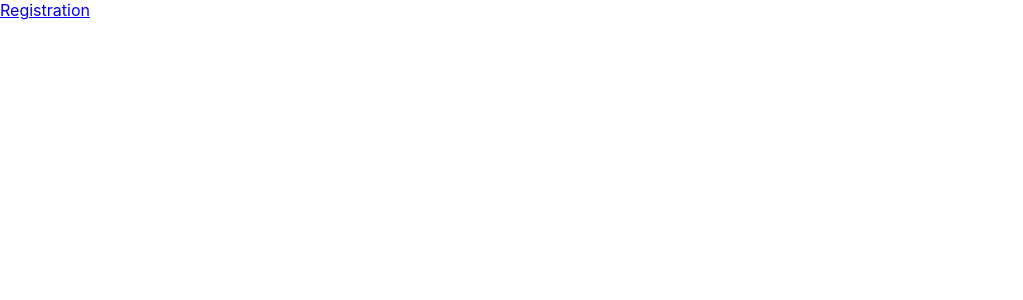
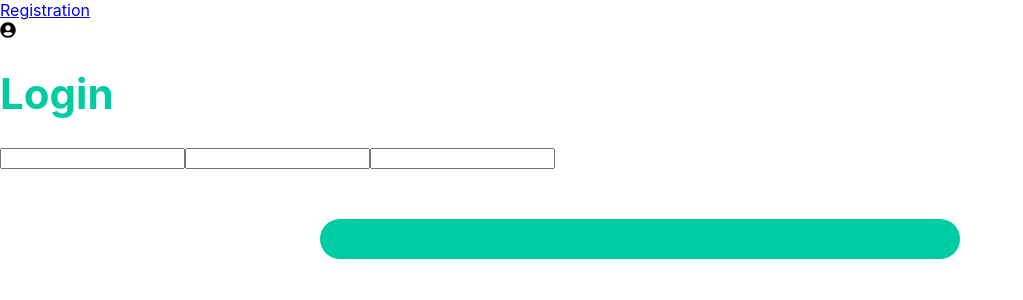
Before and after one commit to CevinThomas/alliance, a React app in the folder frontend/: page /login in a window 1280 px wide. Shown: the top 300 px of the page, without its empty margins (0-1023 px from the left). Built offline with nearby package versions, Linux system fonts and the light colour scheme.

Commit message:
install font awesome

```diff
--- a/frontend/package.json
+++ b/frontend/package.json
@@ -4,6 +4,9 @@
   "private": true,
   "dependencies": {
     "@babel/core": "7.6.0",
+    "@fortawesome/fontawesome-svg-core": "^1.2.25",
+    "@fortawesome/free-solid-svg-icons": "^5.11.2",
+    "@fortawesome/react-fontawesome": "^0.1.8",
     "@svgr/webpack": "4.3.2",
     "@typescript-eslint/eslint-plugin": "^2.2.0",
     "@typescript-eslint/parser": "^2.2.0",
--- /dev/null
+++ b/frontend/src/components/misc/svgLogin.js
@@ -0,0 +1,11 @@
+import React from "react";
+import {FontAwesomeIcon} from "@fortawesome/react-fontawesome";
+import {faUserCircle} from "@fortawesome/free-solid-svg-icons";
+
+const AvatarIcon = () => {
+    return (
+        <FontAwesomeIcon id={"avatar_icon"} icon={faUserCircle}/>
+    );
+};
+
+export default AvatarIcon;
--- a/frontend/src/components/nav/nav.js
+++ b/frontend/src/components/nav/nav.js
@@ -3,7 +3,7 @@ import {Link} from "react-router-dom";
 
 const Navbar = () => {
     return (
-        <div>
+        <div className={"navbar"}>
             <Link to={"/registration"}>Registration</Link>
         </div>
     );
--- /dev/null
+++ b/frontend/src/containers/login/loginBox.js
@@ -0,0 +1,20 @@
+import React from "react";
+import AvatarIcon from "../../components/misc/svgLogin";
+import Heading from "../../components/textElements/heading";
+import Input from "../../components/forms/input";
+import Button from "../../components/general/button";
+
+const LoginBox = ( props ) => {
+    return (
+        <div id={props.id}>
+            <AvatarIcon/>
+            <Heading title={"Login"}/>
+            <Input/>
+            <Input/>
+            <Input/>
+            <Button/>
+        </div>
+    );
+};
+
+export default LoginBox;
--- a/frontend/src/views/login.js
+++ b/frontend/src/views/login.js
@@ -1,9 +1,10 @@
 import React from "react";
+import LoginBox from "../containers/login/loginBox";
 
 const Login = () => {
     return (
-        <div>
-
+        <div id={"login"}>
+            <LoginBox id={"login-box"}/>
         </div>
     );
 };
```
Also changed, not shown: 1 other file (tests, documents, lock files or other folders).
